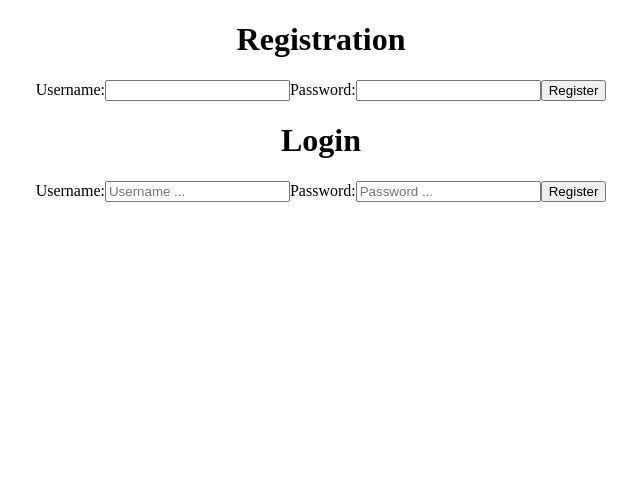
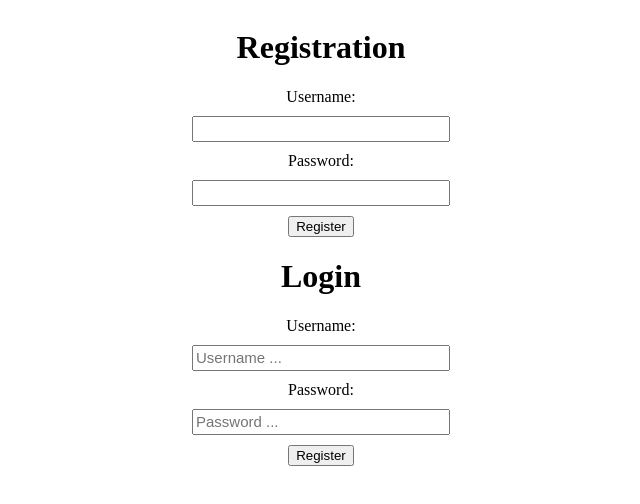
Before and after one commit to DaisyKoome/ReactJS, a React (Create React App) app: page / in a window 1280 px wide. Shown: the top 504 px of the page, without its empty margins (319-959 px from the left). Built offline with nearby package versions, Linux system fonts and the light colour scheme.

Commit message:
Updated the reg and login frontend

```diff
--- a/src/App.css
+++ b/src/App.css
@@ -10,8 +10,8 @@
 }
 
 .form input {
-  width: 300px;
-  height: 60px;
+  width: 250px;
+  height: 20px;
   margin: 10px;
-  font-size: 25px;
+  font-size: 15px;
 }
--- a/src/App.js
+++ b/src/App.js
@@ -4,7 +4,7 @@ import './App.css';
 function App() {
   return (
     <div className="App">
-      <div className="registration">
+      <div className="form registration">
         <h1>Registration</h1>
           <label>Username:</label>
           <input type="text" name="userName"/>
@@ -12,7 +12,7 @@ function App() {
           <input type="text" name="password"/>
           <button>Register</button>
       </div>
-      <div className="login">
+      <div className="form login">
         <h1>Login</h1>
           <label>Username:</label>
           <input type="text" name="userName" placeholder="Username ..."/>
```
